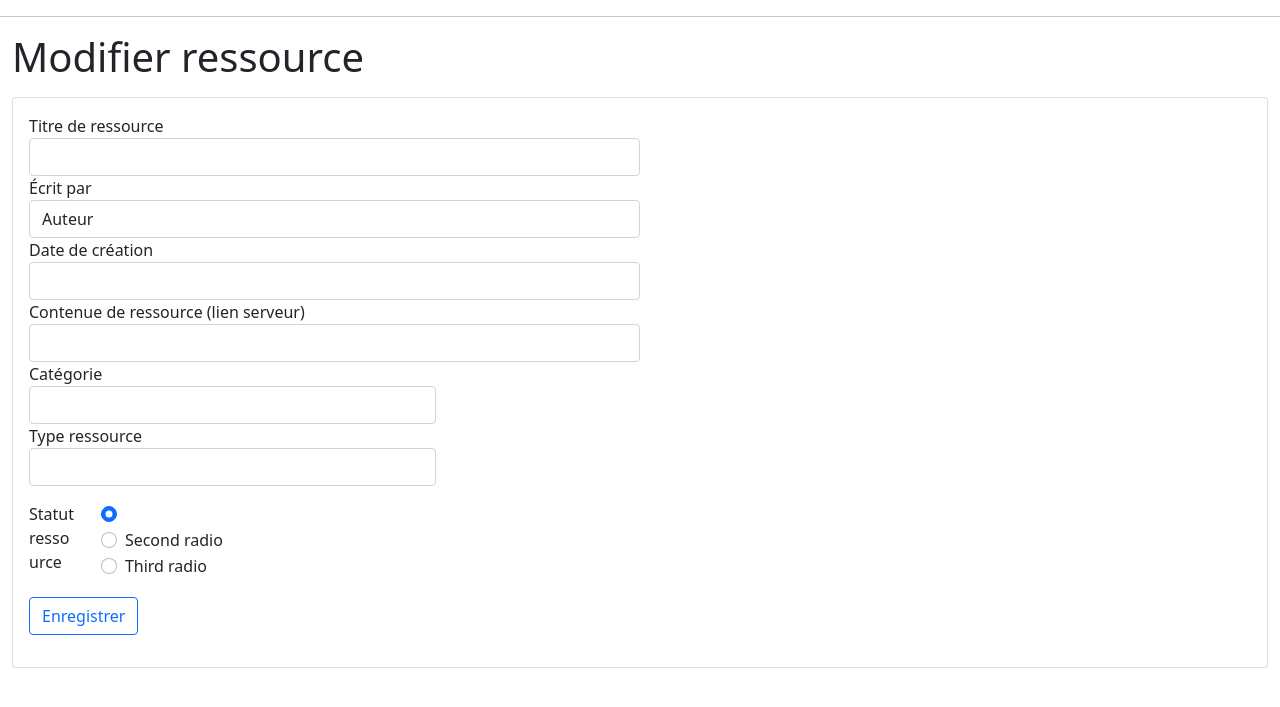
After one commit to alpernuage/PHP-POO-MVC-CRUD, a PHP site: page /templates/ressources/modify.html.php in a window 1280 px wide. The commit adds this page. Shown: the top 707 px of the page. Run offline with PHP 8.4, Linux system fonts and the light colour scheme; the template is opened without the code that fills it, so the values that code supplies are empty.

Commit message:
création de la page de modification

```diff
--- /dev/null
+++ b/templates/ressources/modify.html.php
@@ -0,0 +1,91 @@
+<link href="https://cdn.jsdelivr.net/npm/bootstrap@5.0.0/dist/css/bootstrap.min.css" rel="stylesheet" integrity="sha384-wEmeIV1mKuiNpC+IOBjI7aAzPcEZeedi5yW5f2yOq55WWLwNGmvvx4Um1vskeMj0" crossorigin="anonymous">
+
+
+<!-- <small>Ecrit le <?= $ressource['date_creation'] ?></small> -->
+
+
+<hr>
+
+<div class="container-fluid">
+    <div class="row">
+        <div class="col">
+            <div class="row">
+                <div class="col mb-2">
+                    <h1>Modifier ressource</h1>
+                </div>
+            </div>
+            <div class="card">
+                <div class="card-body">
+                    <div class="row">
+                        <div class="col">
+                            <form>
+                                <div class="form-row">
+                                    <div class="form-group col-md-6">
+                                        <label for="titreRessource">Titre de ressource</label>
+                                        <input type="text" class="form-control" id="titreRessource" value="<?= $ressource['titre'] ?>">
+                                    </div>
+                                    <div class="form-group col-md-6">
+                                        <label for="Auteur">Écrit par</label>
+                                        <input type="text" class="form-control" id="Auteur" value="Auteur">
+                                    </div>
+                                </div>
+                                <div class="form-group col-md-6">
+                                    <label for="dateCreation">Date de création</label>
+                                    <input type="text" class="form-control" id="dateCreation" value="<?= $ressource['date_creation'] ?>">
+                                </div>
+                                <div class="form-group col-md-6">
+                                    <label for="lienServeur">Contenue de ressource (lien serveur)</label>
+                                    <input type="text" class="form-control" id="lienServeur" value="<?= $ressource['lien_serveur'] ?>">
+                                </div>
+                                <div class="form-row">
+                                    <div class="form-group col-md-4">
+                                        <label for="categorie">Catégorie </label>
+                                        <select id="categorie" class="form-control">
+                                            <option selected><?= $ressource['categorie'] ?></option>
+                                            <option>...</option>
+                                            <option>...</option>
+                                            <option>...</option>
+                                        </select>
+                                        <label for="typeRessource">Type ressource</label>
+                                        <select id="typeRessource" class="form-control">
+                                            <option selected><?= $ressource['typeRessource'] ?></option>
+                                            <option>...</option>
+                                            <option>...</option>
+                                            <option>...</option>
+                                        </select>
+                                        <fieldset class="form-group my-3">
+                                            <div class="row">
+                                                <legend class="col-form-label col-sm-2 pt-0">Statut ressource</legend>
+                                                <div class="col-sm-10">
+                                                    <div class="form-check">
+                                                        <input class="form-check-input" type="radio" name="statutRessource" id="statutRessource1" value="option1" checked>
+                                                        <label class="form-check-label" for="statutRessource">
+                                                            <?= $ressource['statutRessource'] ?>
+                                                        </label>
+                                                    </div>
+                                                    <div class="form-check">
+                                                        <input class="form-check-input" type="radio" name="statutRessource" id="statutRessource2" value="option2">
+                                                        <label class="form-check-label" for="statutRessource2">
+                                                            Second radio
+                                                        </label>
+                                                    </div>
+                                                    <div class="form-check disabled">
+                                                        <input class="form-check-input" type="radio" name="statutRessource" id="statutRessource2" value="option3">
+                                                        <label class="form-check-label" for="statutRessource3">
+                                                            Third radio
+                                                        </label>
+                                                    </div>
+                                                </div>
+                                            </div>
+                                        </fieldset>
+                                    </div>
+                                </div>
+                                <button type="submit" class="btn btn-outline-primary">Enregistrer</button>
+                            </form>
+                        </div>
+                    </div>
+                </div>
+            </div>
+        </div>
+    </div>
+</div>
```
Also changed, not shown: libraries/controllers/RessourceController.php (+34 -40 lines), libraries/models/Ressource.php (+24 -22 lines), templates/ressources/index.html.php (+0 -10 lines), templates/ressources/show.html.php (+1 -25 lines).
